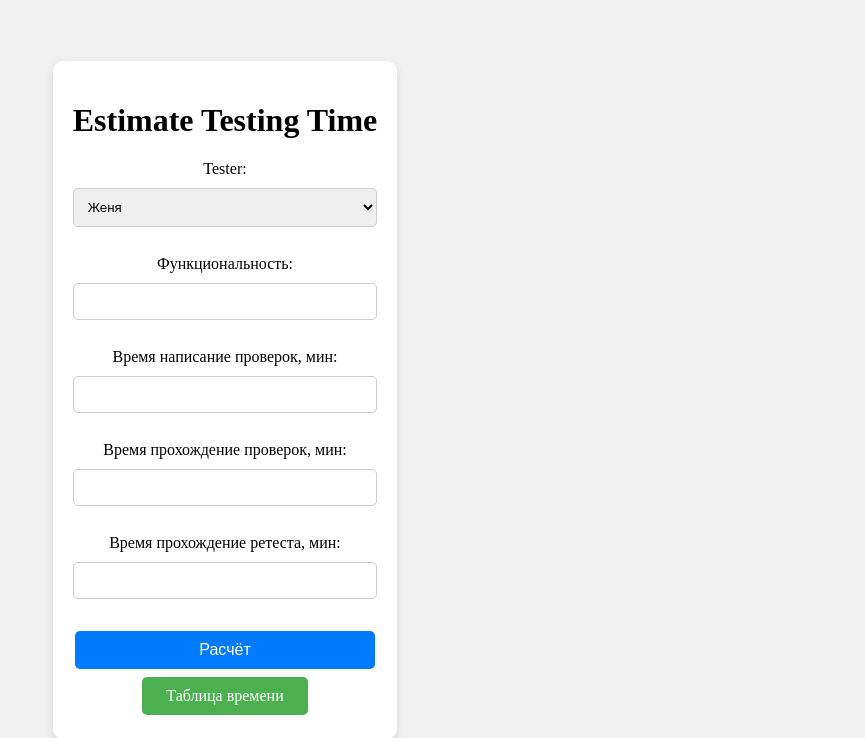
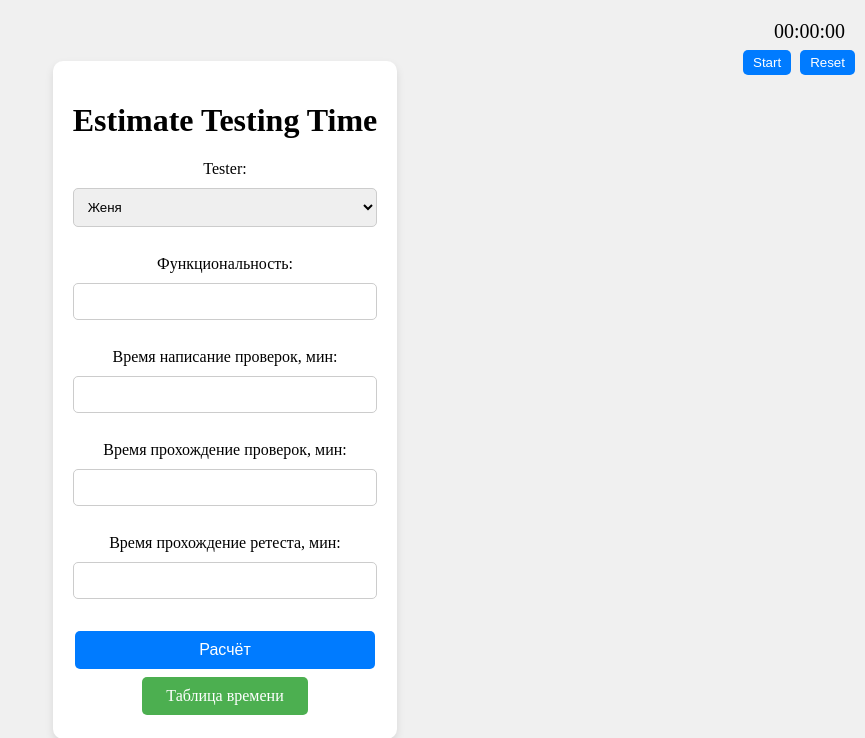
Before and after one commit to VladimirovES/flask-estimation, a Flask app: page / in a window 1280 px wide. Shown: the top 738 px of the page, without its empty margins (415-1280 px from the left). Run offline with Flask 3, Linux system fonts and the light colour scheme; data that the repository does not hold is empty.

Commit message:
add timer

```diff
--- a/app/templates/index.html
+++ b/app/templates/index.html
@@ -80,9 +80,44 @@
         .view-estimations-button:hover {
             background-color: var(--success-button-hover-color);
         }
+         #timer {
+            position: absolute; /* Абсолютное позиционирование относительно ближайшего относительно позиционированного предка (в данном случае body) */
+            top: 10px; /* Отступ сверху */
+            right: 10px; /* Отступ справа */
+            padding: 10px;
+            color: black;
+            border-radius: var(--border-radius);
+            font-size: 20px;
+        }
+
+        #timer-controls {
+            position: absolute;
+            top: 50px; /* Отступ, чтобы не перекрывать таймер */
+            right: 10px; /* Отступ справа */
+        }
+
+        #timer-controls button {
+            background-color: var(--button-color);
+            color: white;
+            margin-left: 5px;
+            border: none;
+            border-radius: var(--border-radius);
+            padding: 5px 10px;
+            cursor: pointer;
+        }
+
+        #timer-controls button:hover {
+            background-color: var(--button-hover-color);
+        }
     </style>
 </head>
 <body>
+<div id="timer">00:00:00</div>
+            <div id="timer-controls">
+                <button id="startStopButton" onclick="toggleTimer()">Start</button>
+                <button onclick="resetTimer()">Reset</button>
+            </div>
+
     <div class="calculator-container">
         <h1>Estimate Testing Time</h1>
         <form action="/" method="post">
@@ -114,6 +149,50 @@
         </div>
         {% endif %}
         <a href="/estimations" class="view-estimations-button" aria-label="View time estimations">Таблица времени</a>
+
     </div>
+    <script>
+        let timerInterval = null;
+        let totalSeconds = 0;
+        let isTimerRunning = false;
+
+        function toggleTimer() {
+            if (!isTimerRunning) {
+                startTimer();
+                document.getElementById("startStopButton").textContent = "Stop";
+            } else {
+                stopTimer();
+                document.getElementById("startStopButton").textContent = "Start";
+            }
+            isTimerRunning = !isTimerRunning;
+        }
+
+        function startTimer() {
+            timerInterval = setInterval(() => {
+                totalSeconds++;
+                document.getElementById("timer").textContent = formatTime(totalSeconds);
+            }, 1000);
+        }
+
+        function stopTimer() {
+            clearInterval(timerInterval);
+        }
+
+        function resetTimer() {
+            stopTimer();
+            totalSeconds = 0;
+            isTimerRunning = false;
+            document.getElementById("timer").textContent = formatTime(totalSeconds);
+            document.getElementById("startStopButton").textContent = "Start";
+        }
+
+        function formatTime(totalSeconds) {
+            let hours = Math.floor(totalSeconds / 3600);
+            let minutes = Math.floor((totalSeconds - hours * 3600) / 60);
+            let seconds = totalSeconds - hours * 3600 - minutes * 60;
+            return [hours, minutes, seconds].map(v => v < 10 ? "0" + v : v).join(":");
+        }
+    </script>
+
 </body>
 </html>
```
